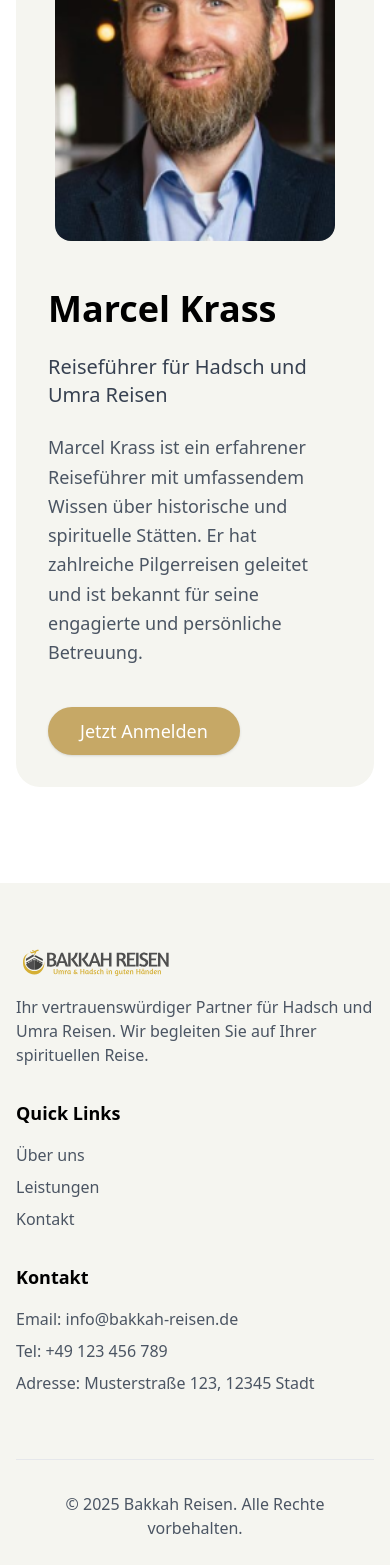
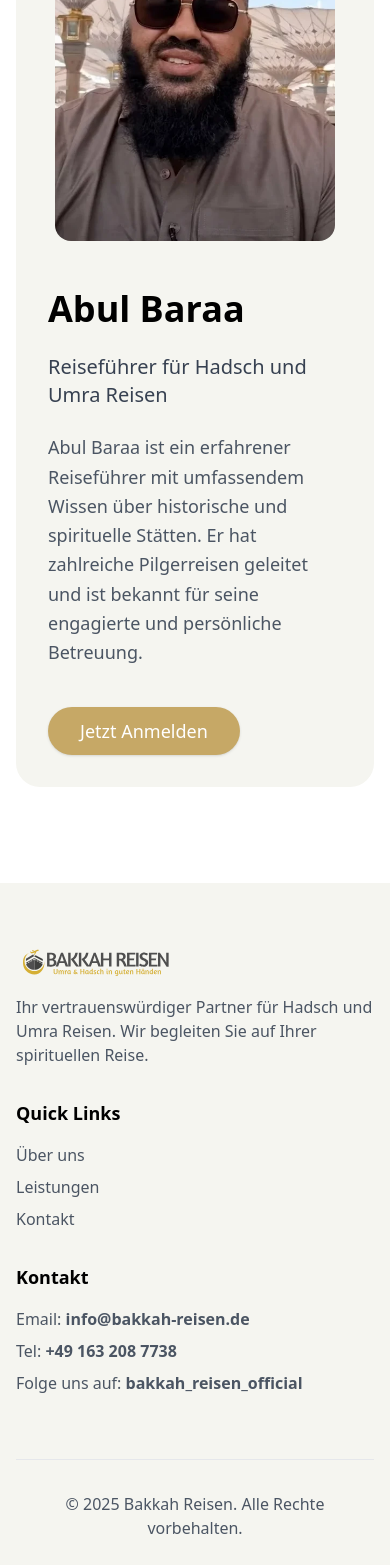
Before and after one commit to DeenAkademie/bakkah-funnel, a React (Vite) app: page / in a window 390 px wide. Shown: the part 2858-4423 px from the top of the page. Built offline with nearby package versions, Linux system fonts and the light colour scheme.

Commit message:
add correct values for phone and social media in the footer and implement redirect for related footer links

```diff
--- a/src/components/Footer.jsx
+++ b/src/components/Footer.jsx
@@ -50,9 +50,33 @@ const Footer = () => {
           <div className='space-y-4'>
             <h4 className='text-lg font-semibold'>Kontakt</h4>
             <ul className='space-y-2 text-gray-600'>
-              <li>Email: info@bakkah-reisen.de</li>
-              <li>Tel: +49 123 456 789</li>
-              <li>Adresse: Musterstraße 123, 12345 Stadt</li>
+              <li>
+                Email:{' '}
+                <a
+                  href='mailto:info@bakkah-reisen.de'
+                  className='font-bold hover:text-[#C6A866] transition-colors'
+                >
+                  info@bakkah-reisen.de
+                </a>
+              </li>
+              <li>
+                Tel:{' '}
+                <a
+                  href='tel:+491632087738'
+                  className='font-bold hover:text-[#C6A866] transition-colors'
+                >
+                  +49 163 208 7738
+                </a>
+              </li>
+              <li>
+                Folge uns auf:{' '}
+                <a
+                  href='https://www.instagram.com/bakkah_reisen_official/'
+                  className='font-bold hover:text-[#C6A866] transition-colors'
+                >
+                  bakkah_reisen_official
+                </a>
+              </li>
             </ul>
           </div>
         </div>
--- a/src/components/GuideSection.jsx
+++ b/src/components/GuideSection.jsx
@@ -1,10 +1,16 @@
-import { Dialog, DialogContent, DialogHeader, DialogTitle, DialogTrigger } from "@/components/ui/dialog"
-import MultiStepForm from '@/components/MultiStepForm/MultiStepForm'
-import { Button } from "./ui/button"
+import {
+  Dialog,
+  DialogContent,
+  DialogHeader,
+  DialogTitle,
+  DialogTrigger,
+} from '@/components/ui/dialog';
+import MultiStepForm from '@/components/MultiStepForm/MultiStepForm';
+import { Button } from './ui/button';
 import { useState } from 'react';
 
 const GuideSection = () => {
-  const [open, setOpen] = useState(false)
+  const [open, setOpen] = useState(false);
 
   return (
     <section className='py-24 bg-white'>
@@ -16,7 +22,7 @@ const GuideSection = () => {
               <div className='w-full md:w-1/3'>
                 <div className='aspect-[3/4] w-[280px] mx-auto rounded-2xl overflow-hidden'>
                   <img
-                    src='/guide-image.png'
+                    src='/guide-image.webp'
                     alt='Reiseführer'
                     className='w-full h-full object-cover'
                   />
@@ -25,12 +31,12 @@ const GuideSection = () => {
 
               {/* Text Content */}
               <div className='w-full md:w-2/3 space-y-6'>
-                <h2 className='text-4xl md:text-5xl font-bold'>Marcel Krass</h2>
+                <h2 className='text-4xl md:text-5xl font-bold'>Abul Baraa</h2>
                 <h3 className='text-xl md:text-2xl text-gray-700'>
                   Reiseführer für Hadsch und Umra Reisen
                 </h3>
                 <p className='text-gray-600 text-lg leading-relaxed'>
-                  Marcel Krass ist ein erfahrener Reiseführer mit umfassendem
+                  Abul Baraa ist ein erfahrener Reiseführer mit umfassendem
                   Wissen über historische und spirituelle Stätten. Er hat
                   zahlreiche Pilgerreisen geleitet und ist bekannt für seine
                   engagierte und persönliche Betreuung.
@@ -63,6 +69,6 @@ const GuideSection = () => {
       </div>
     </section>
   );
-}
+};
 
-export default GuideSection
+export default GuideSection;
```
Also changed, not shown: public/guide-image-old.png (renamed from public/guide-image.png), public/guide-image.webp (added).
